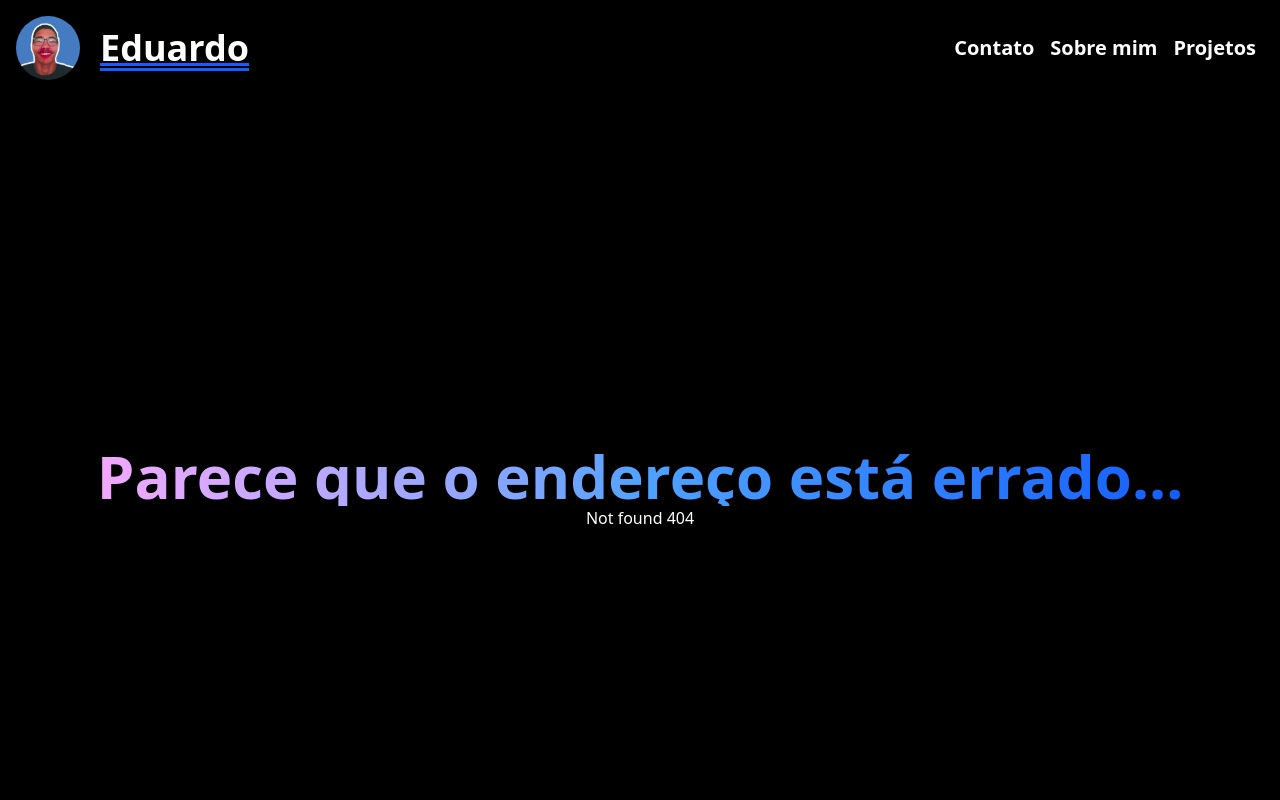
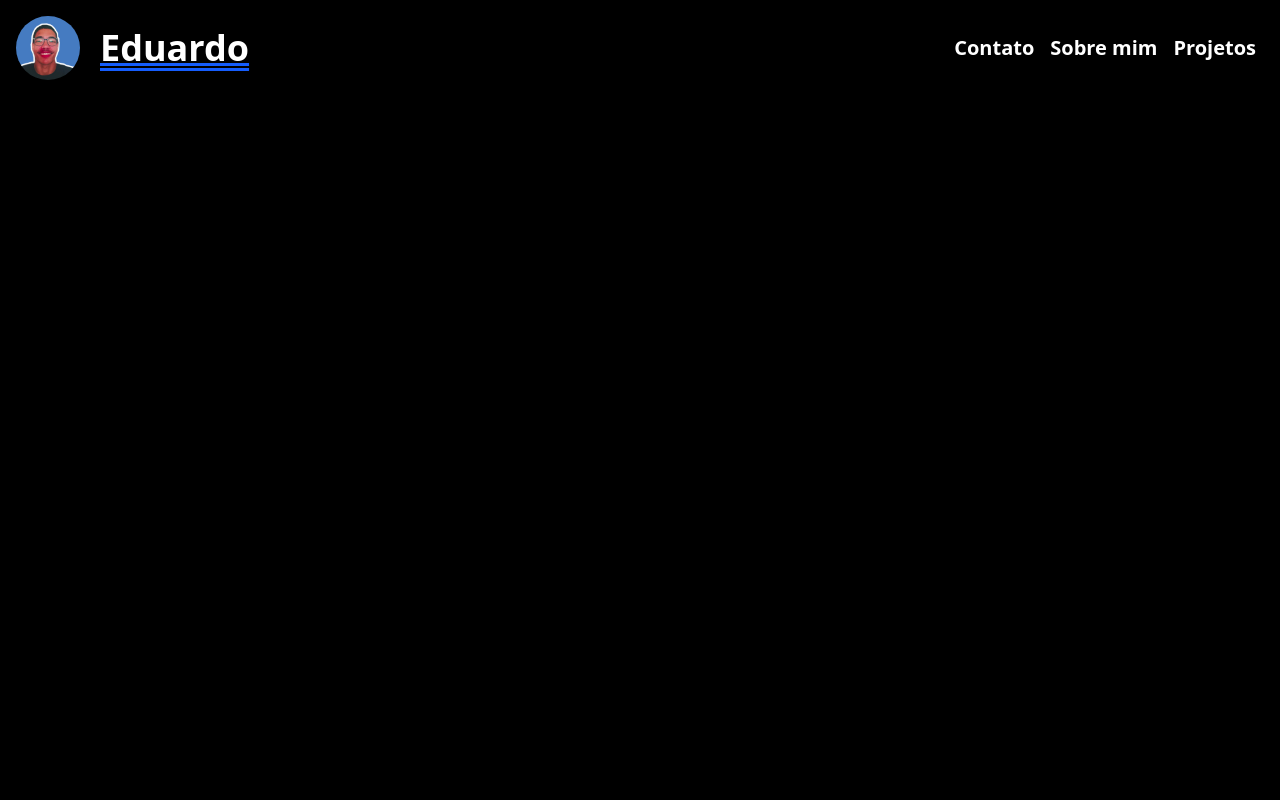
Before and after one commit to EduardoSantos2231/Porfolio_v1.0, a React (Vite) app: page /about in a window 1280 px wide. Before the commit this address had no page. Shown: the top 800 px of the page. Built offline with nearby package versions, Linux system fonts and the light colour scheme.

Commit message:
add: about-me page

```diff
--- /dev/null
+++ b/src/Screens/About.tsx
@@ -0,0 +1,9 @@
+
+
+export default function About() {
+  return (
+    <div className="flex w-full">
+        <img src="" alt="" />
+    </div>
+  )
+}
--- a/src/Screens/imports.tsx
+++ b/src/Screens/imports.tsx
@@ -1,5 +1,6 @@
 import Hello from "./Hello";
 import NotFound from "./NotFound";
 import Projects from "./Projects";
+import About from "./About";
 
-export {Hello, NotFound, Projects}
+export {Hello, NotFound, Projects, About}
--- a/src/main.tsx
+++ b/src/main.tsx
@@ -3,14 +3,15 @@ import { createRoot } from 'react-dom/client'
 import '@/index.css'
 import { createBrowserRouter, createRoutesFromElements, Route, RouterProvider } from 'react-router-dom'
 import Layout from '@/Layout.tsx'
-import {Projects, Hello, NotFound} from '@/Screens/imports'
+import {Projects, Hello, NotFound, About} from '@/Screens/imports'
 
 
 
 const router = createBrowserRouter(createRoutesFromElements(
   <Route path='/' element = {<Layout/>}>
     <Route index element={<Hello/>}/>
-    <Route path='/projects' element={<Projects/>}/>
+    <Route path='projects' element={<Projects/>}/>
+    <Route path='about' element={<About/>} />
     <Route path='*' element={<NotFound/>}/>
   </Route>
 ))
```
